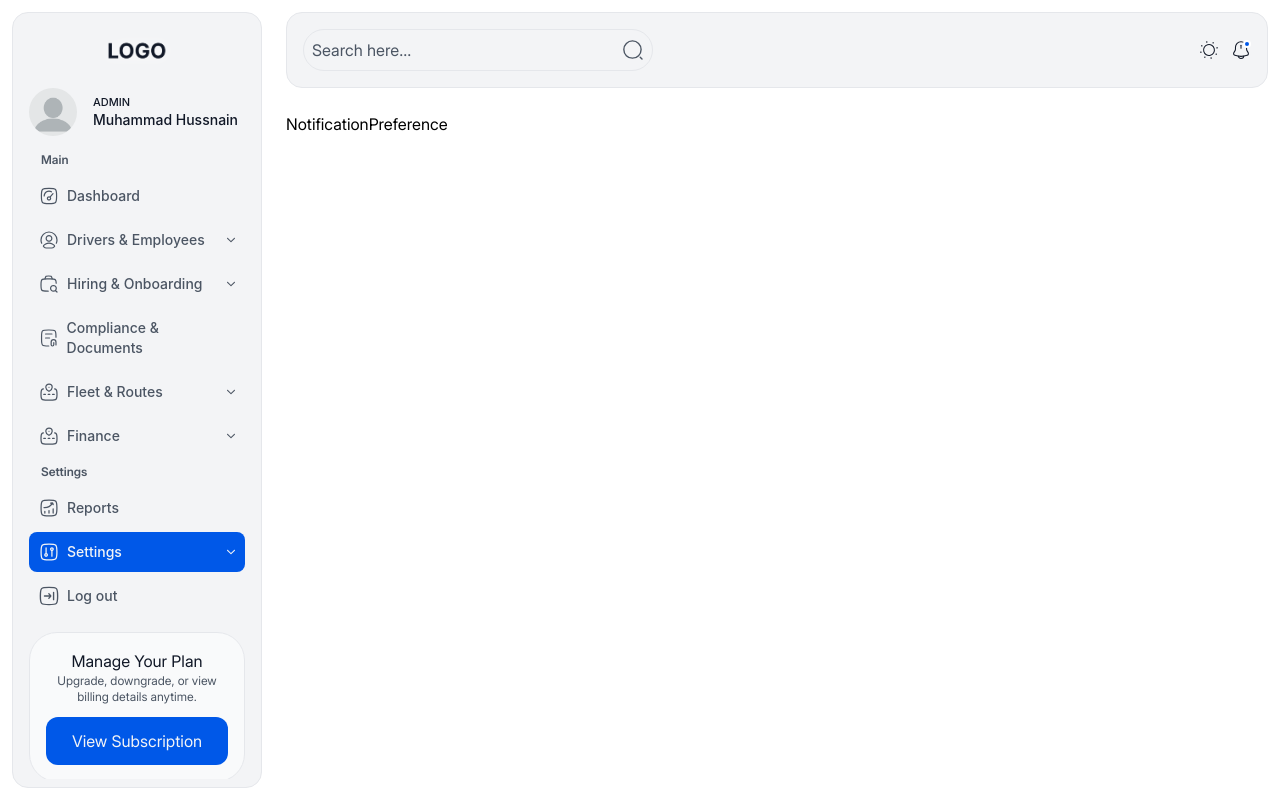
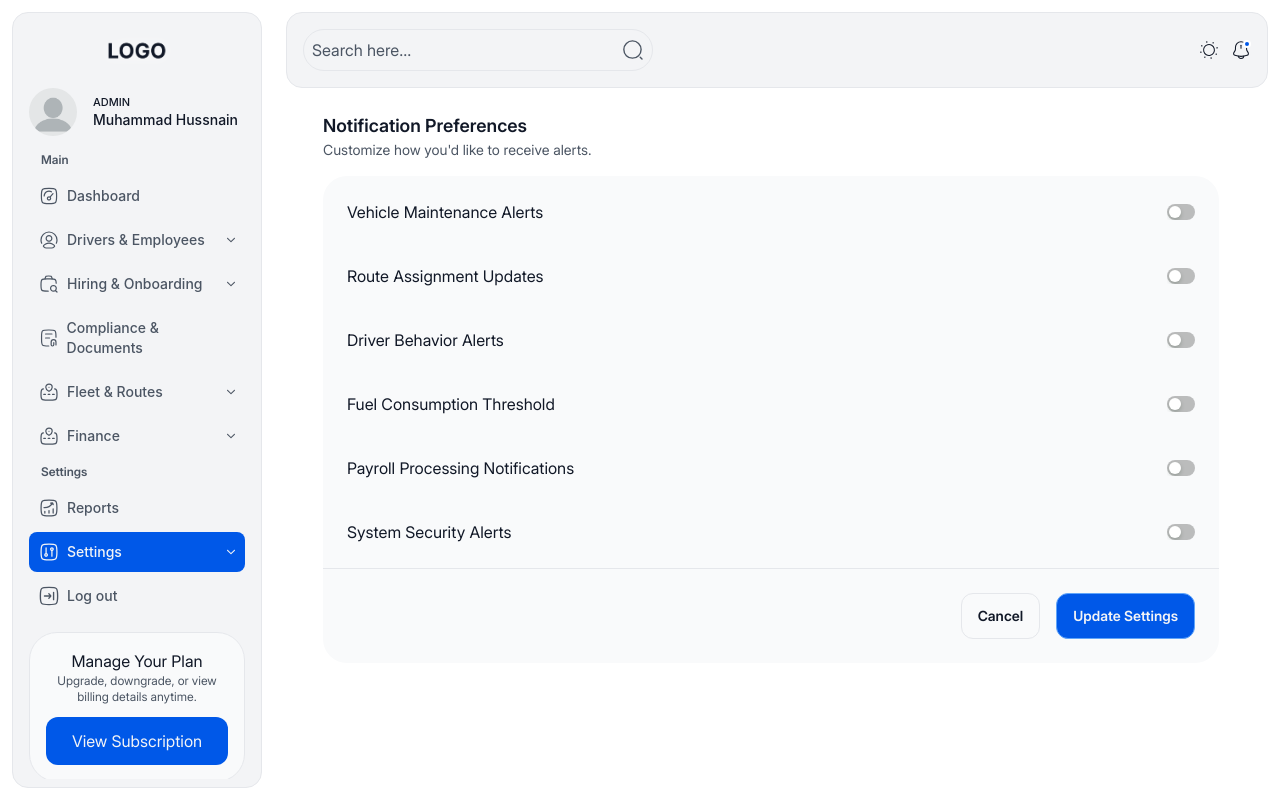
Before and after one commit to Fabulous-Technology-Solutions/FleetReact, a React (Vite) app: page /Notification in a window 1280 px wide. Built offline with nearby package versions, Linux system fonts and the light colour scheme; a web font is replaced by a local one.

Commit message:
Add Notification Preference and User Role components with ToggleSwitch functionality

```diff
--- /dev/null
+++ b/src/Conponents/settings/ToggleSwitch.jsx
@@ -0,0 +1,54 @@
+import * as React from "react";
+import { styled } from "@mui/material/styles";
+import Switch from "@mui/material/Switch";
+
+const AntSwitch = styled(Switch)(({ theme }) => ({
+  width: 28,
+  height: 16,
+  padding: 0,
+  display: "flex",
+  "&:active": {
+    "& .MuiSwitch-thumb": {
+      width: 15,
+    },
+    "& .MuiSwitch-switchBase.Mui-checked": {
+      transform: "translateX(9px)",
+    },
+  },
+  "& .MuiSwitch-switchBase": {
+    padding: 2,
+    "&.Mui-checked": {
+      transform: "translateX(12px)",
+      color: "#fff",
+      "& + .MuiSwitch-track": {
+        opacity: 1,
+        backgroundColor: "var(--navlinkbg)",
+        ...theme.applyStyles("dark", {
+          backgroundColor: "#177ddc",
+        }),
+      },
+    },
+  },
+  "& .MuiSwitch-thumb": {
+    boxShadow: "0 2px 4px 0 rgb(0 35 11 / 20%)",
+    width: 12,
+    height: 12,
+    borderRadius: 6,
+    transition: theme.transitions.create(["width"], {
+      duration: 200,
+    }),
+  },
+  "& .MuiSwitch-track": {
+    borderRadius: 16 / 2,
+    opacity: 1,
+    backgroundColor: "rgba(0,0,0,.25)",
+    boxSizing: "border-box",
+    ...theme.applyStyles("dark", {
+      backgroundColor: "rgba(255,255,255,.35)",
+    }),
+  },
+}));
+
+export default function ToggleSwitch({ id }) {
+  return <AntSwitch id={id} />;
+}
--- a/src/pages/admin/LiveMap.jsx
+++ b/src/pages/admin/LiveMap.jsx
@@ -142,7 +142,7 @@ export default function LiveMap() {
                 </div>
               </div>
               <div className="relative min-h-[130px]">
-                <img
+                <im
                   className="w-full h-full object-contain object-right absolute right-[-16px]"
                   src={truckimg}
                   alt="img"
@@ -202,7 +202,7 @@ export default function LiveMap() {
                   return (
                     <div
                       key={index}
-                      className="p-2 bg-sidebar rounded-[10px] flex items-center gap-2 justify-between"
+                      className="p-2 bg-sidebar rounded-[10px] flex items-center gap-2 justify-between border border-transparent hover:border-[var(--catblue)] hover:shadow-[0px_4px_24px_0px_#60A5FA33]"
                     >
                       <div className="flex items-center gap-2">
                         <img
--- a/src/pages/admin/NotificationPreference.jsx
+++ b/src/pages/admin/NotificationPreference.jsx
@@ -1,9 +1,52 @@
-import React from 'react'
+import React from "react";
+import ToggleSwitch from "../../Conponents/settings/ToggleSwitch";
 
 const NotificationPreference = () => {
+  const list = [
+    { label: "Vehicle Maintenance Alerts", id: "VehicleMaintenance" },
+    { label: "Route Assignment Updates", id: "RouteAssignment" },
+    { label: "Driver Behavior Alerts", id: "DriverBehavior" },
+    { label: "Fuel Consumption Threshold", id: "FuelConsumption" },
+    { label: "Payroll Processing Notifications", id: "PayrollProcessing" },
+    { label: "System Security Alerts", id: "SystemSecurity" },
+  ];
   return (
-    <div>NotificationPreference</div>
-  )
-}
+    <div>
+      <div className="max-w-4xl w-full mx-auto">
+        <div>
+          <p className="text-lg font-semibold c-primary">
+            Notification Preferences
+          </p>
+          <div className="text-sm c-secondary">
+            Customize how you'd like to receive alerts.
+          </div>
+        </div>
+        <div className="mt-4 bg-cardcontainer rounded-[24px]">
+          <div className="flex flex-col gap-10 p-6">
+            {list.map((item, index) => (
+              <div
+                key={index}
+                className="flex items-center gap-4 justify-between"
+              >
+                <label className="c-primary" htmlFor={item.id}>
+                  {item.label}
+                </label>
+                <ToggleSwitch id={item.id} />
+              </div>
+            ))}
+          </div>
+          <div className="border-t border-main p-6 flex items-center gap-4 justify-end flex-wrap">
+            <button className="c-primary gap-2 text-sm font-semibold py-3 px-4 rounded-[12px] border border-main">
+              Cancel
+            </button>
+            <button className="text-sm font-semibold bg-navlink border border-[var(--catblue)] c-inverted py-3 px-4 rounded-[12px]">
+              Update Settings
+            </button>
+          </div>
+        </div>
+      </div>
+    </div>
+  );
+};
 
-export default NotificationPreference
+export default NotificationPreference;
--- a/src/pages/admin/UserRole.jsx
+++ b/src/pages/admin/UserRole.jsx
@@ -1,9 +1,75 @@
-import React from 'react'
+import React from "react";
+import Table from "../../Conponents/Table";
+import { DeleteIcon, EditIcon, FiltersIcon } from "../../CustomIcons";
+import userimg from "../../assets/images/dummy-user.png";
 
 const UserRole = () => {
+  const cards = [
+    { title: "Total Employees", value: "80" },
+    { title: "Drivers", value: "85" },
+    { title: "Mechanics", value: "8" },
+    { title: "Non-Compliant", value: "92%" },
+  ];
+
+  const headers = ["Role Name", "Description", "Total Users Assigned", ""];
+
+  const data = [
+    {
+      name: "Admin",
+      desc: "Full access to all modules and settings",
+      users: "3",
+    },
+    {
+      name: "Fleet Manager",
+      desc: "Manage vehicles, routes, and maintenance",
+      users: "12",
+    },
+    {
+      name: "Finance Manager",
+      desc: "Manage payroll, invoices, and expenses",
+      users: "5",
+    },
+  ];
+
+  const rows = data.map((item) => {
+    return [
+      item.name,
+      <p className="w-[320px] flex-wrap">{item.desc}</p>,
+      item.users,
+      <div className="flex items-center gap-4">
+        <button>
+          <DeleteIcon className="text-lg c-secondary cursor-pointer" />
+        </button>
+        <button>
+          <EditIcon className="text-lg c-secondary cursor-pointer" />
+        </button>
+      </div>,
+    ];
+  });
+
   return (
-    <div>UserRole</div>
-  )
-}
+    <div>
+      <div className="bg-sidebar border border-main rounded-[12px] overflow-hidden">
+        <div className="flex gap-x-4 gap-y-2 flex-wrap items-center justify-between p-4">
+          <p className="c-primary text-sm font-semibold">
+            User Roles & Permissions
+          </p>
+          <div className="flex items-center gap-2 ms-auto flex-wrap justify-end">
+            <button className="c-primary flex items-center gap-2 text-sm font-semibold py-3 px-4 rounded-[12px] border border-main">
+              <span>Filters</span>
+              <FiltersIcon className="text-lg" />
+            </button>
+            <button className="text-sm font-semibold bg-navlink border border-[var(--catblue)] c-inverted py-3 px-4 rounded-[12px]">
+              Add New Role
+            </button>
+          </div>
+        </div>
+        <div>
+          <Table headers={headers} rows={rows} />
+        </div>
+      </div>
+    </div>
+  );
+};
 
-export default UserRole
+export default UserRole;
```
